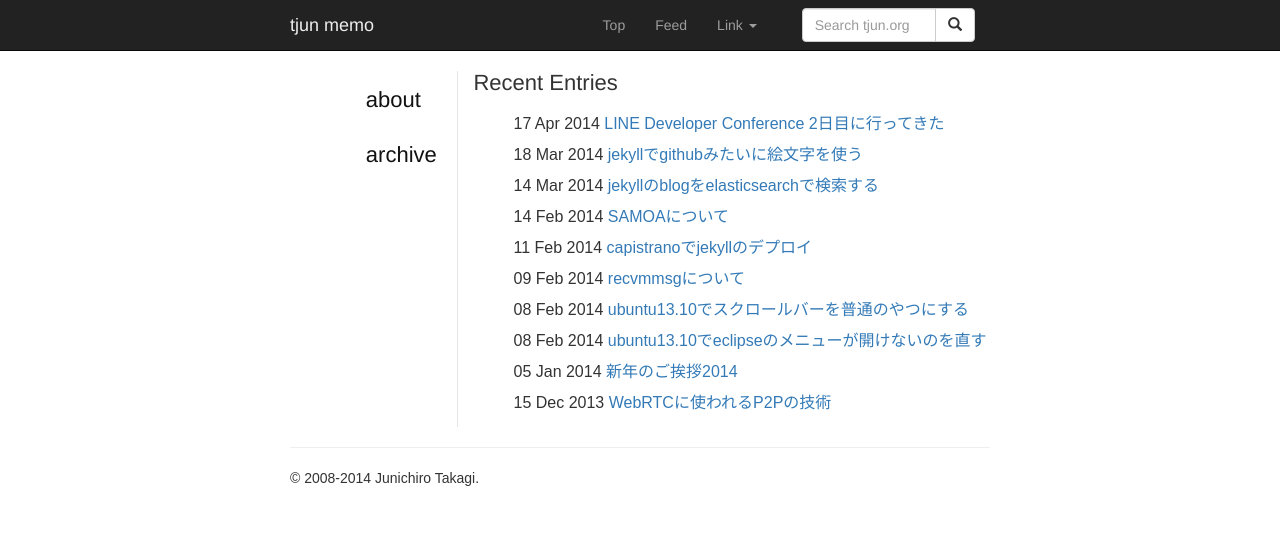
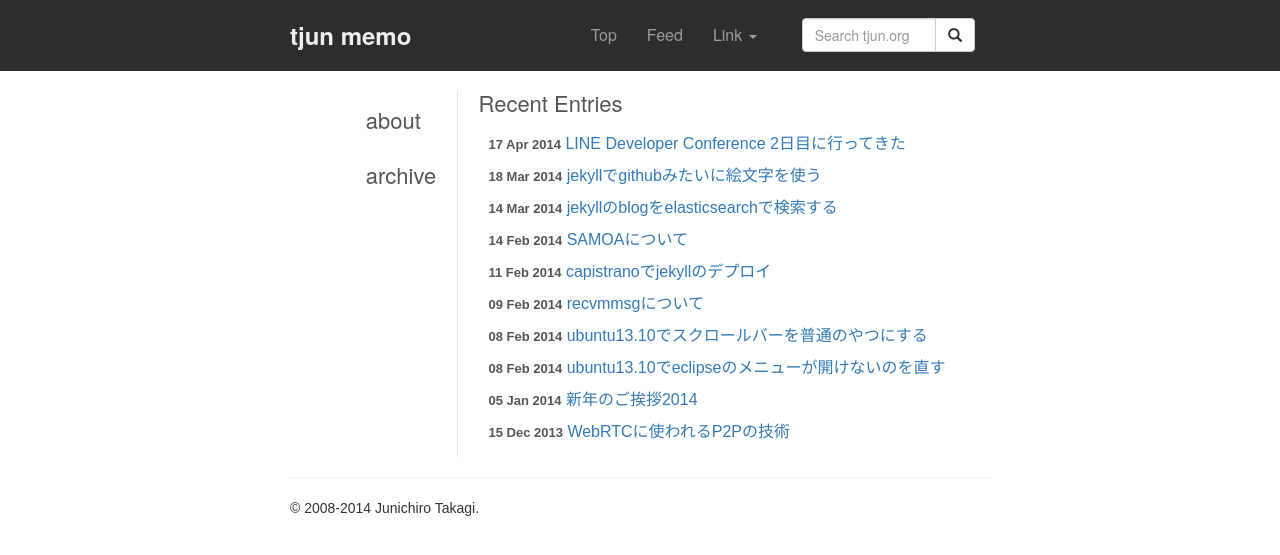
Before and after one commit to tjun/myblog, a Jekyll site: the page built from index.html, in a window 1280 px wide. Shown: the top 555 px of the page. Built offline with Jekyll 4.4.1, drawn with Linux system fonts in a browser that asks for light colours; nearby versions of some CDN libraries; Markdown is read by kramdown in place of the engine named in the settings.

Commit message:
update stylesheet

```diff
--- a/css/style.scss
+++ b/css/style.scss
@@ -17,11 +17,18 @@
 }
 
 .navbar {
-	font-family: "HelveticaNeue-Light", "Helvetica Neue Light", "Helvetica Neue", 'TeXGyreHerosRegular', Helvetica, Arial, "Lucida Grande", sans-serif;
+	font-family: "HelveticaNeue", "Helvetica Neue", 'TeXGyreHerosRegular', Helvetica, Arial, "Lucida Grande", sans-serif;
+  font-size: 1.6rem;
+  background: #2d2d2d;
+  border-color: #2d2d2d;
+  padding-top: 10px;
+  padding-bottom: 10px;
 }
 
 .navbar-inverse {
 	.navbar-brand {
+    font-size: 2.4rem;
+    font-weight: bolder;
     color: #eee;
 	}
 }
@@ -33,6 +40,29 @@
 #main {
   font-size: 1.6rem;
   line-height: 2.8rem;
+  h1 {
+    margin-top: 5px;
+    margin-bottom: 5px;
+  }
+  h2 {
+    padding-left: 0px;
+    position: relative;
+  }
+  h2:before {
+    content:'';
+    height: 15px;
+    width: 100%;
+    display: block;
+    position: absolute;
+    top: 18px;
+    left: 0px;
+    background-color: #999;
+    filter: alpha(opacity=20);
+    -moz-opacity: 0.20;
+    -khtml-opacity: 0.20;
+    opacity: 0.20;
+    box-shadow: 0px 3px 3px 3px rgba(255,255,255, 0.8) inset;
+  }
   h3 {
     margin-top: 20px;
     margin-right: 10px;
@@ -63,6 +93,11 @@
    	  }
     }
   }
+  .date {
+    font-size: 1.3rem;
+    color: #555;
+    font-weight: bold;
+  }
 }
 
 /**
@@ -71,7 +106,7 @@
 #left {
   ul {
     list-style: none;
-	    font-family: "HelveticaNeue-Light", "Helvetica Neue Light", "Helvetica Neue", 'TeXGyreHerosRegular', Helvetica, Arial, "Lucida Grande", sans-serif;
+    font-family: "HelveticaNeue", "Helvetica Neue", 'TeXGyreHerosRegular', Helvetica, Arial, "Lucida Grande", sans-serif;
     font-size: 2.2rem;
 
     li {
@@ -82,11 +117,7 @@
       }
       a {
         text-decoration: none;
-             	color: #111;
-           	}
-            span {
-                font-weight: bold;
-                color: #a8a8a8;
+        color: #555;
       }
     }
   }
@@ -94,14 +125,16 @@
 
 #right {
   border-left: 1px solid #e5e5e5;
+  color: #555;
   h1 {
     font-size: 2.2rem;
-	    font-family: "HelveticaNeue-Light", "Helvetica Neue Light", "Helvetica Neue", 'TeXGyreHerosRegular', Helvetica, Arial, "Lucida Grande", sans-serif;
-	    margin-top:0;
+    font-family: "HelveticaNeue", "Helvetica Neue", 'TeXGyreHerosRegular', Helvetica, Arial, "Lucida Grande", sans-serif;
+    margin: 0 0 15px 5px;
     margin-bottom:15px;
   }
   ul {
     list-style: none;
+    padding-left: 15px;
     li {
     	margin-bottom: 3px;
     	font-size: 1.6rem;
@@ -228,7 +261,6 @@
 
       .lineno {
         font-size: 1.4rem;
-#        line-height: 1.6rem;
         height: 1.8rem;
         width: 25px;
         background-color: #222;
```
Lines whose indentation alone changed are shown as unchanged.
